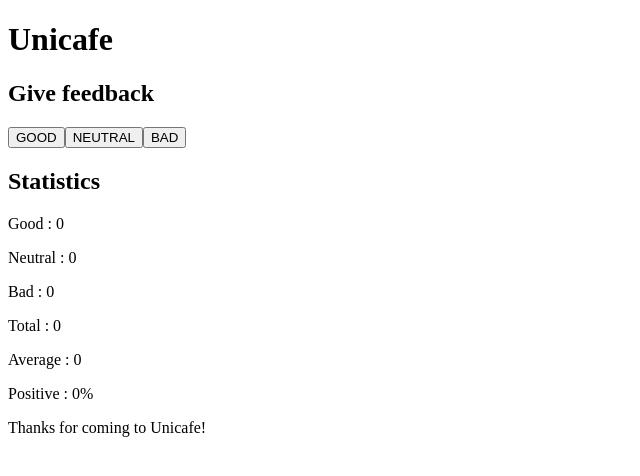
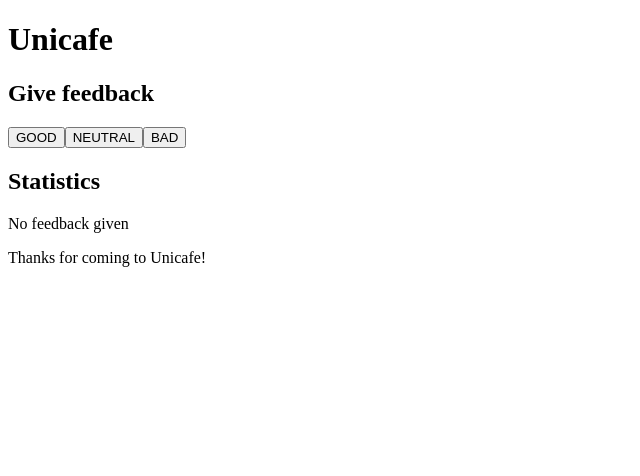
Before and after one commit to benjaminrae/Full-Stack-Open-2022, a React (Create React App) app in the folder part1/unicafe/: page / in a window 1280 px wide. Shown: the top 476 px of the page, without its empty margins (0-640 px from the left). Built offline with nearby package versions, Linux system fonts and the light colour scheme.

Commit message:
Finish exercise 1.9

```diff
--- a/part1/unicafe/src/App.js
+++ b/part1/unicafe/src/App.js
@@ -22,9 +22,8 @@ const Statistic = (props) => {
 };
 
 const StatisticsGroup = (props) => {
-    // console.log(props, "stats group");
     const { good, neutral, bad, total, average, percent } = props.statistics;
-    // console.log(props.good, "this is good");
+    if (total) {
         return (
             <div>
                 <Statistic counter={good} text="Good" />
@@ -36,6 +35,12 @@ const StatisticsGroup = (props) => {
                     counter={percent ? percent + "%" : 0 + "%"}
                     text="Positive"
                 />
+            </div>
+        );
+    }
+    return (
+        <div>
+            <p>No feedback given</p>
         </div>
     );
 };
```
Lines whose indentation alone changed are shown as unchanged.
